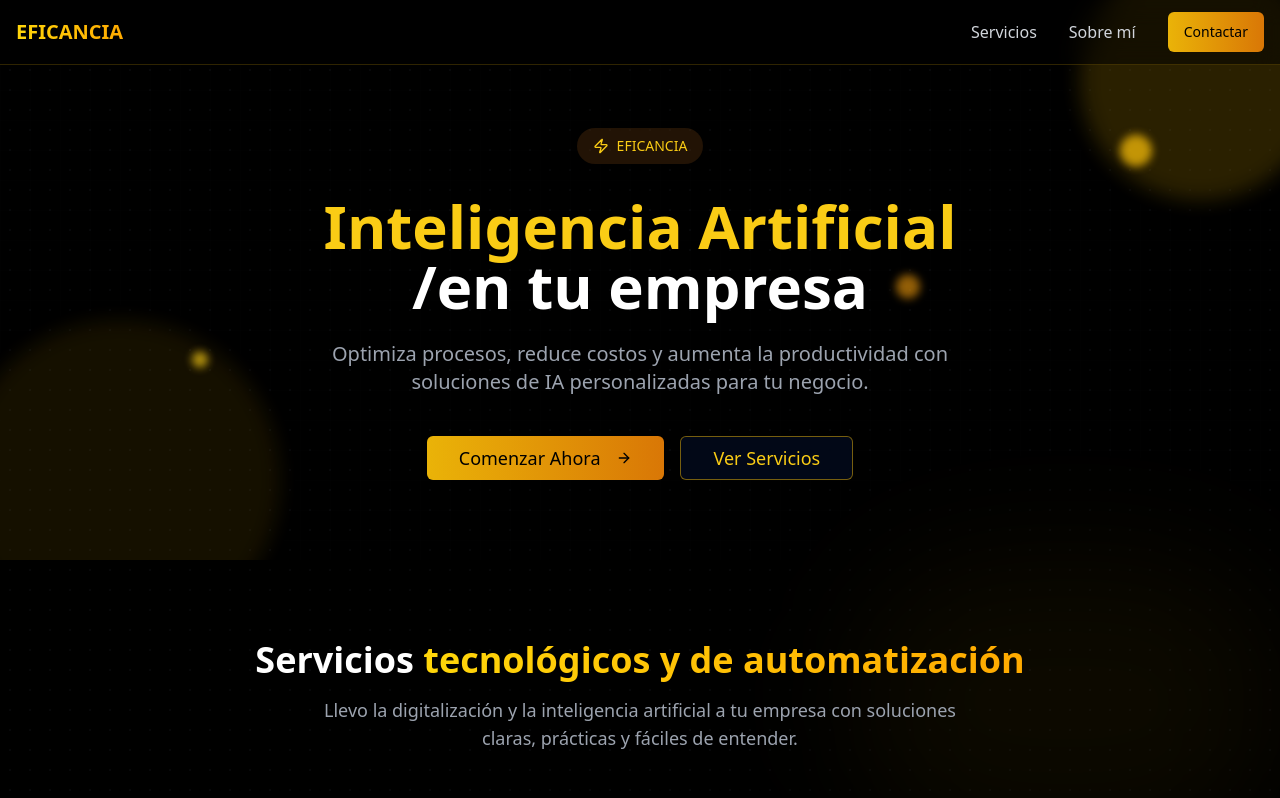
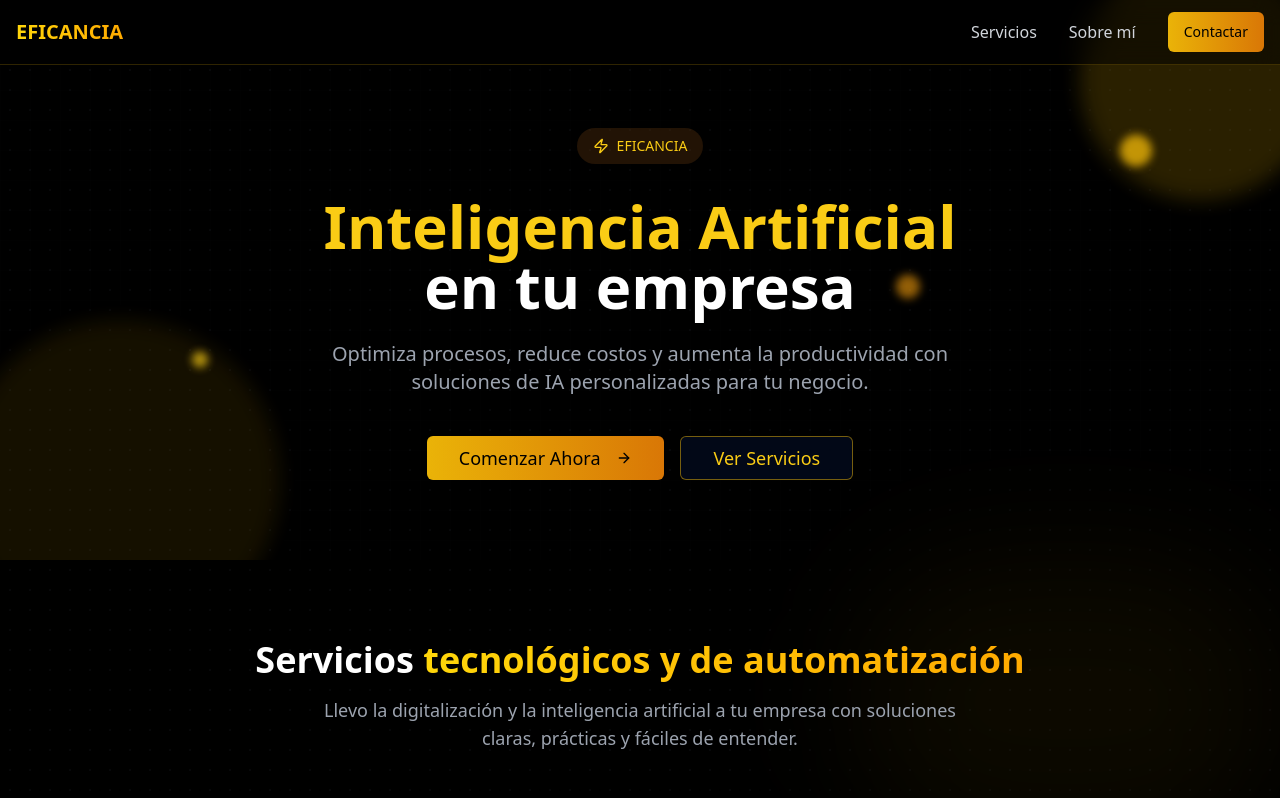
Before and after one commit to Daniale566/cruz-ai-solutions, a React (Vite) app: page / in a window 1280 px wide. Shown: the top 798 px of the page. Built offline with nearby package versions, Linux system fonts and the light colour scheme.

Commit message:
Remove slash from hero title
Removes the slash character from the hero section title.

```diff
--- a/src/components/HeroSection.tsx
+++ b/src/components/HeroSection.tsx
@@ -1,3 +1,4 @@
+
 import { Button } from "@/components/ui/button";
 import { ArrowRight, Zap } from "lucide-react";
 
@@ -18,7 +19,7 @@ export const HeroSection = () => {
 
           <h1 className="text-4xl md:text-6xl font-bold mb-6 animate-fade-in leading-tight">
             <span className="block text-yellow-400">Inteligencia Artificial</span>
-            <span className="block text-white">/en tu empresa</span>
+            <span className="block text-white">en tu empresa</span>
           </h1>
 
           <p className="text-xl text-gray-400 mb-10 max-w-2xl mx-auto animate-fade-in">
```
